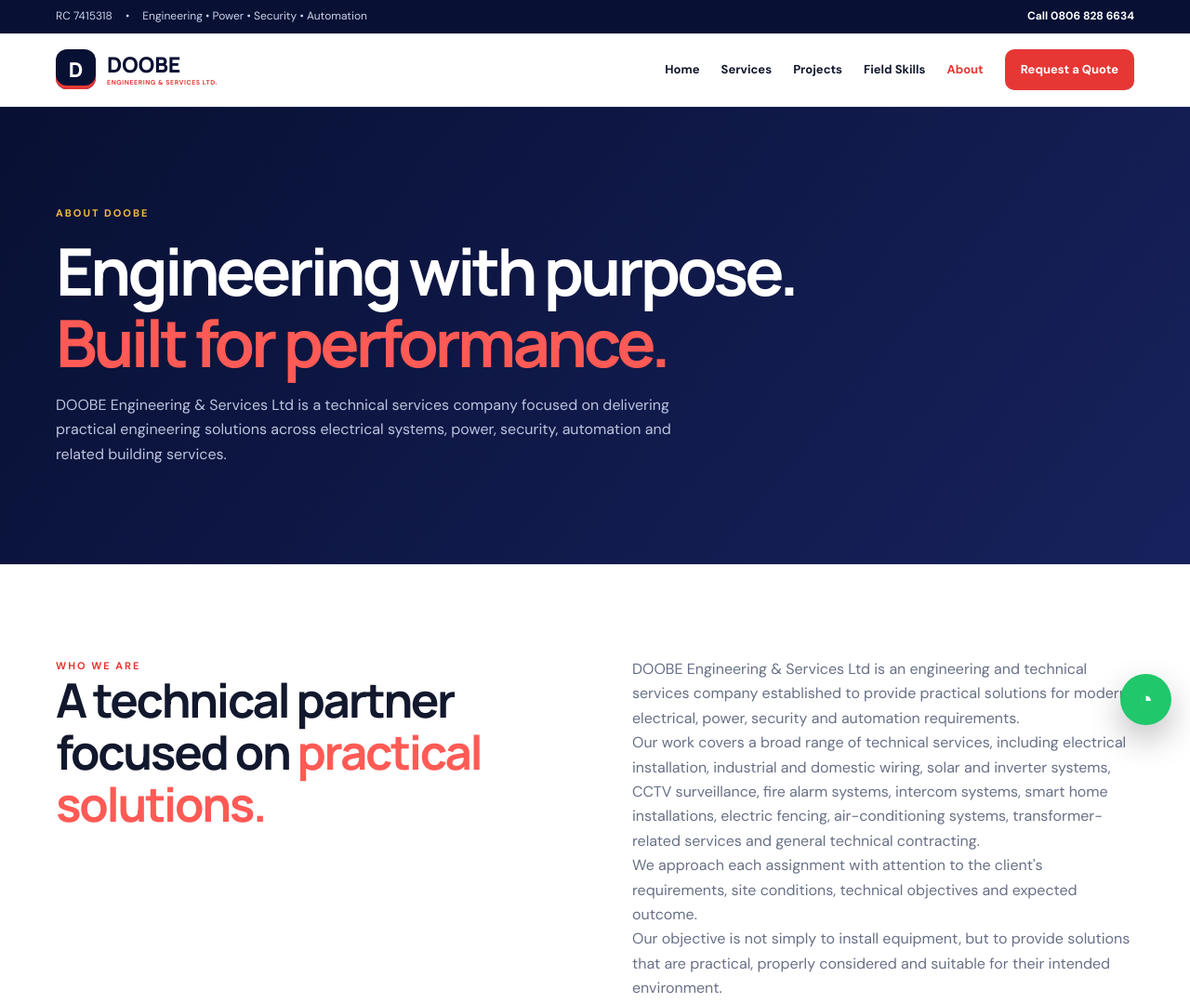
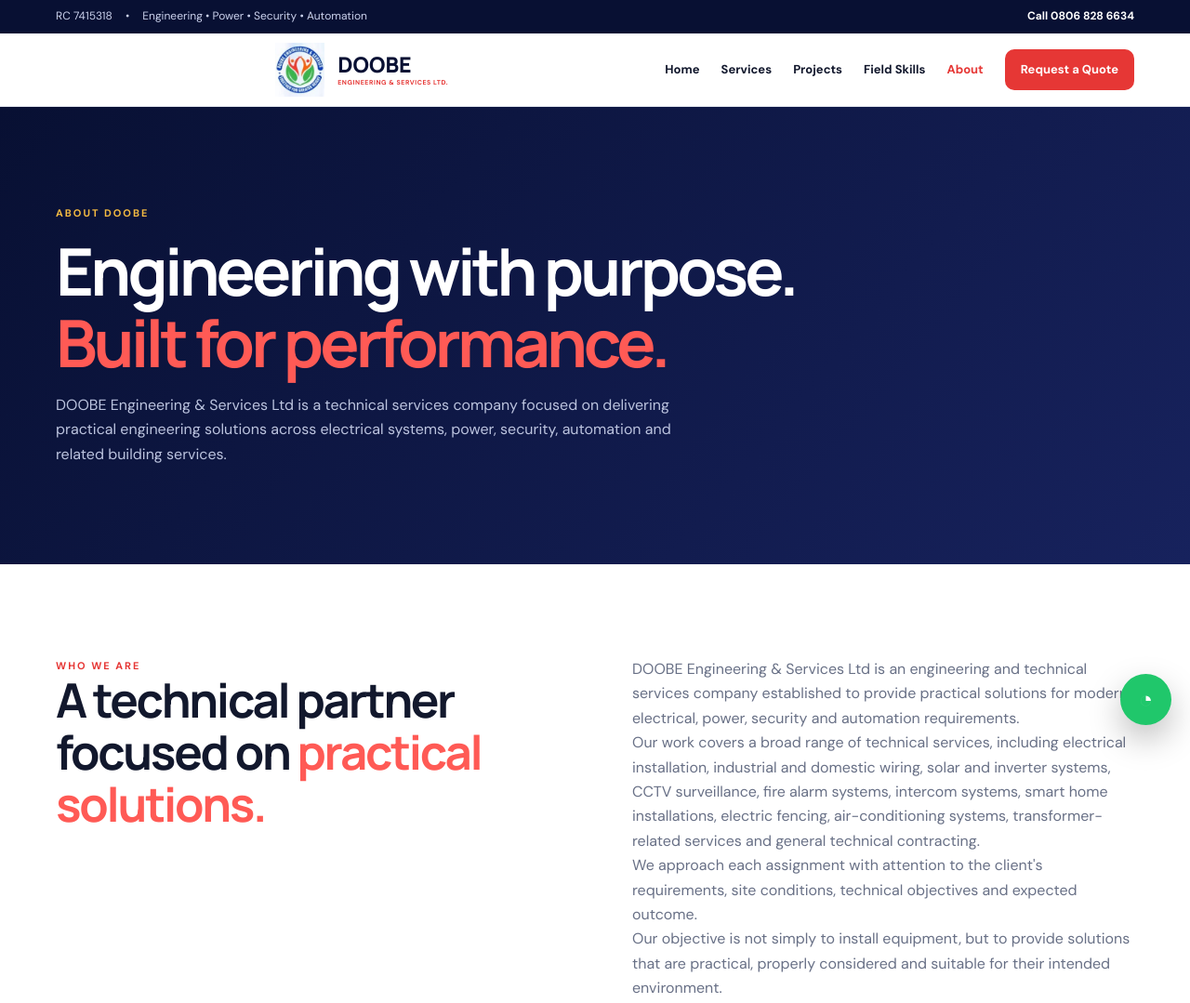
Before and after one commit to Ladysuccess/DOOBE-ENGINEERING-SERVICES-SAMPLE, a plain HTML site: page about.html in a window 1280 px wide. Shown: the top 1079 px of the page at 93% size. Drawn offline with Linux system fonts and the light colour scheme.

Commit message:
Update about.html

```diff
--- a/about.html
+++ b/about.html
@@ -117,10 +117,15 @@
             aria-label="DOOBE Engineering and Services home"
         >
 
-            <div class="logo">
-                D
-            </div>
-
+                  <!-- LOGO -->
+        <a class="brand"
+            href="index.html">
+
+         <img
+    src="logo.jpg"
+    alt="DOOBE Engineering & Services Ltd Logo"
+    class="site-logo"
+>
             <div>
 
                 <b>
```
